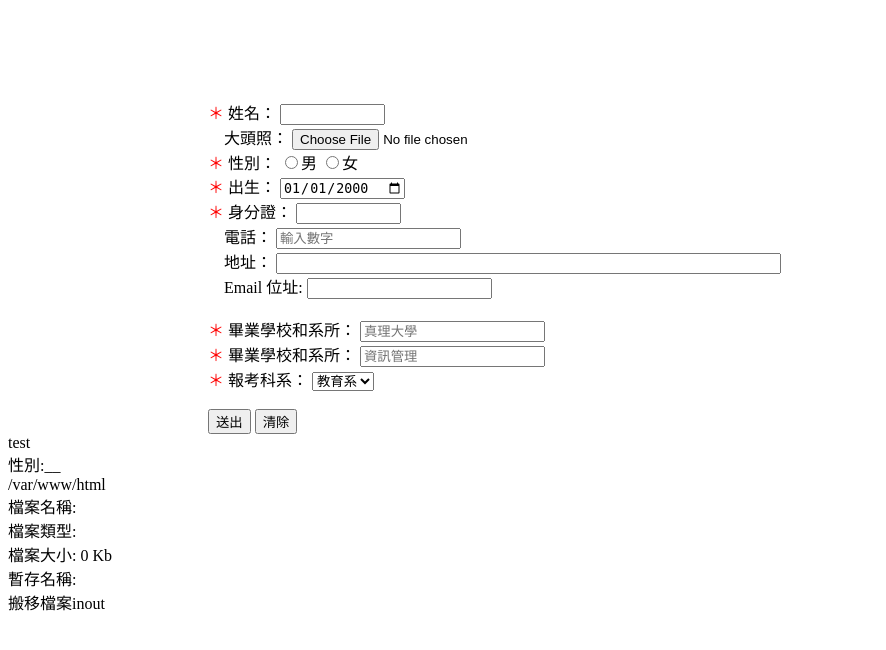
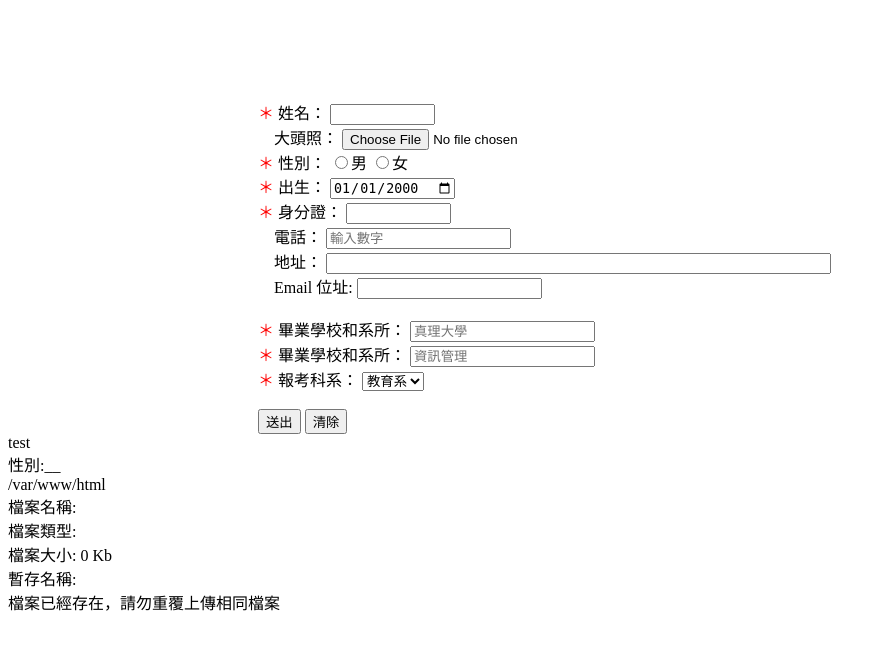
Before and after one commit to riitei/Institute-Registration, a PHP site: page / in a window 1280 px wide. Shown: the top 650 px of the page, without its empty margins (0-886 px from the left). Run offline with PHP 8.4, Linux system fonts and the light colour scheme; data that the repository does not hold is empty.

Commit message:
報名系統 1. html5 v2 完成 2. 新增 系統規格書,ER,sql 3. JS認證沒寫

```diff
--- a/index.php
+++ b/index.php
@@ -146,7 +146,7 @@ if ($_FILES["thum"]["error"] > 0) {
     }
 
     .form {
-        margin-left: 200px;
+        margin-left: 250px;
         margin-top: 100px;
     }
 </style>
```
